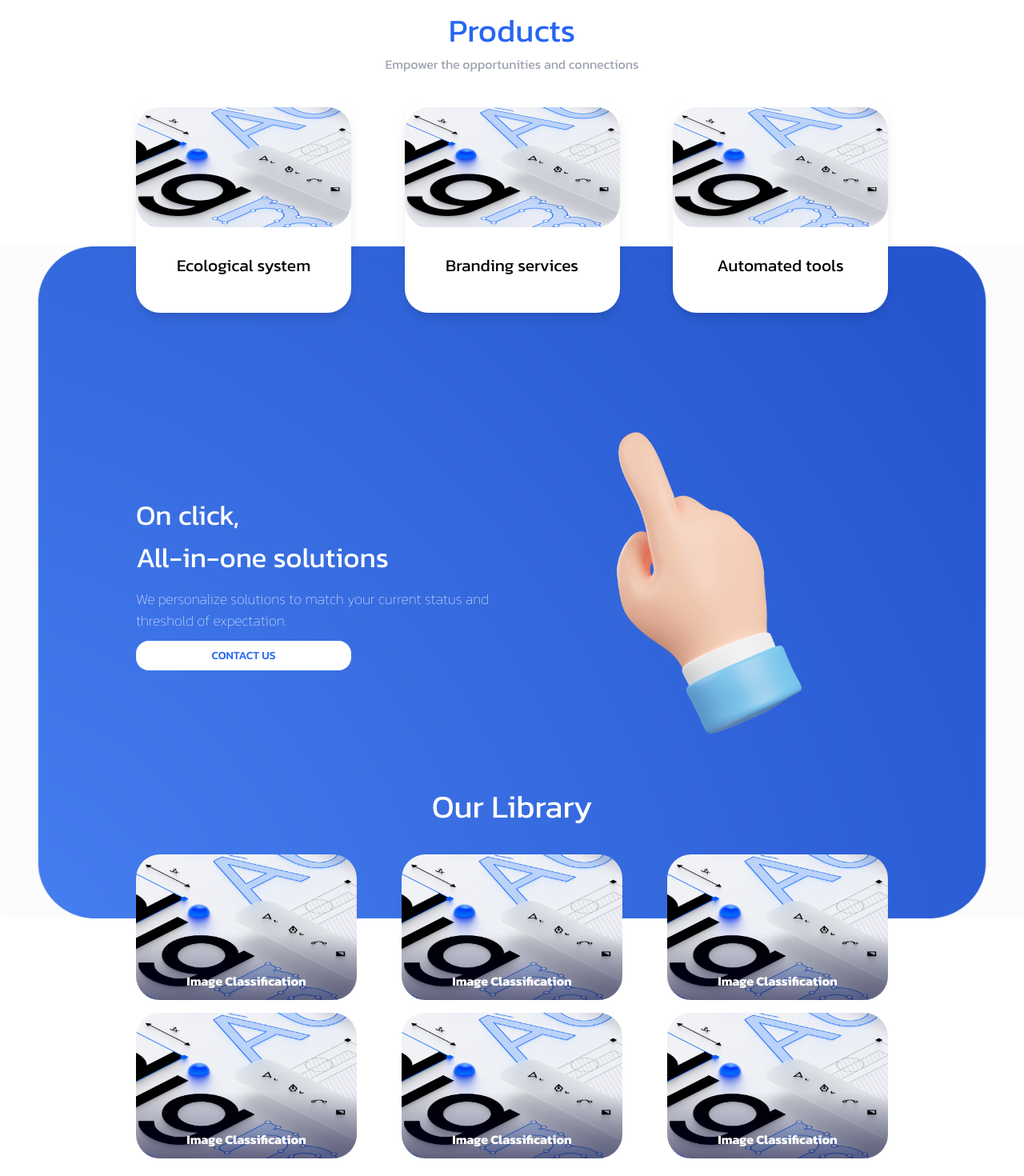
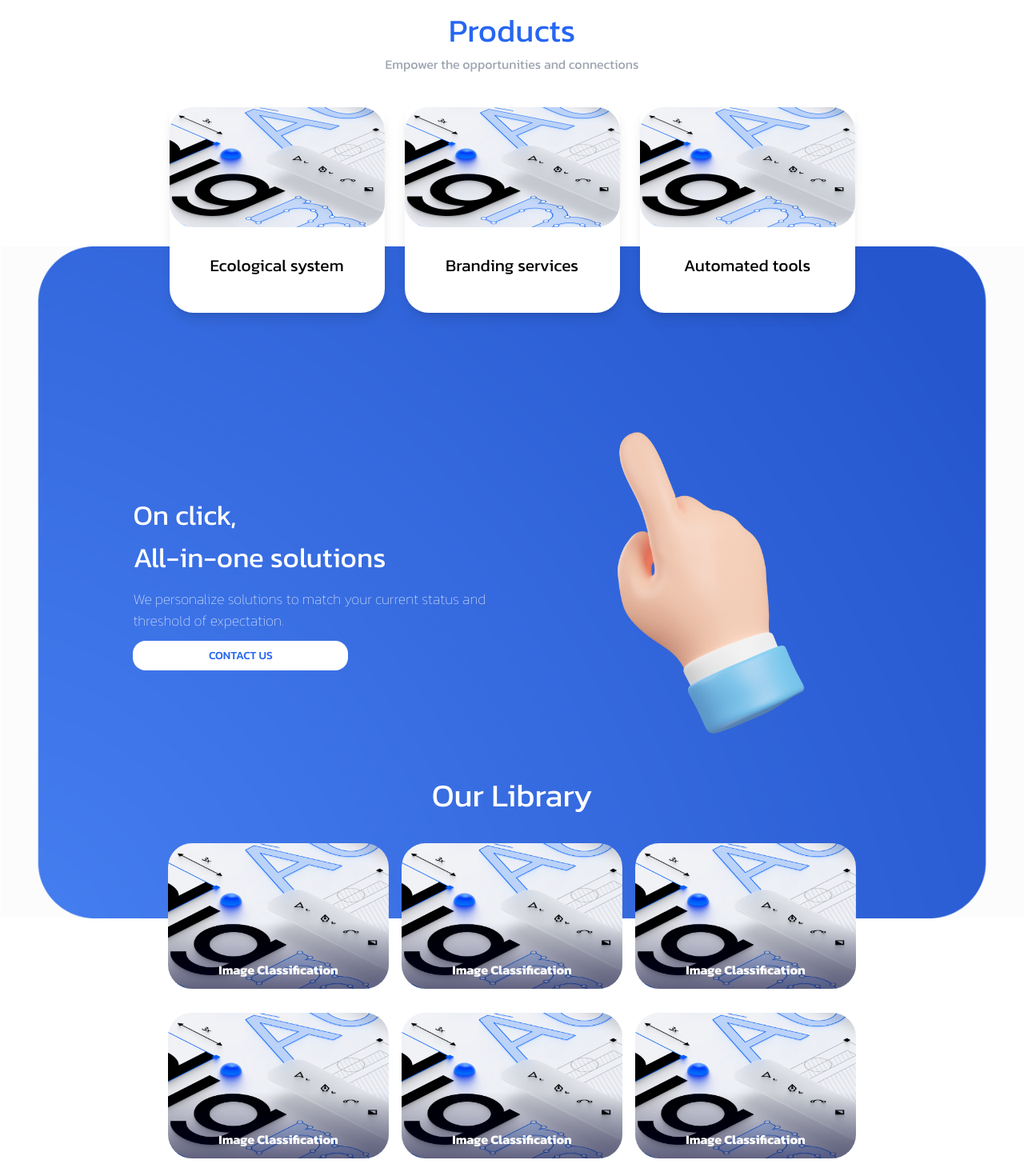
Before and after one commit to NguyenMinhChau/megaboom, a Next.js app: page / in a window 1280 px wide. Shown: the part 1280-2750 px from the top of the page at 80% size. Built offline with nearby package versions, Linux system fonts and the light colour scheme.

Commit message:
update layout

```diff
--- a/src/app/about_us/page.js
+++ b/src/app/about_us/page.js
@@ -17,7 +17,7 @@ export default function AboutUs() {
 				]}
 				urlImage={BACKGROUND_HERO?.src}
 			/>
-			<div className="py-[50px] px-[170px]">
+			<div className="py-[50px] px-[13vw]">
 				<ContentImageLeft
 					urlImage={ImageMax?.src}
 					desc={[
--- a/src/app/contact_us/page.js
+++ b/src/app/contact_us/page.js
@@ -35,7 +35,7 @@ export default function ContactUs() {
 				]}
 				urlImage={BACKGROUND_HERO?.src}
 			/>
-			<div className="py-[50px] px-[170px]">
+			<div className="py-[50px] px-[13vw]">
 				<div className={`${cx('form_container')}`}>
 					<FormInput
 						placeholder="Your full name"
--- a/src/app/products/page.js
+++ b/src/app/products/page.js
@@ -14,7 +14,7 @@ export default function ProductUs() {
 				desc={[,]}
 				urlImage={BACKGROUND_HERO?.src}
 			/>
-			<div className="py-[50px] px-[170px]">
+			<div className="py-[50px] px-[13vw]">
 				<ContentImageLeft
 					urlImage={ImageMax?.src}
 					desc={[`Branding service`]}
--- a/src/components/CTA/index.js
+++ b/src/components/CTA/index.js
@@ -20,14 +20,14 @@ const StylesContainer = styled('div')(({ theme, cols, spacing }) => ({
 	},
 	// Tablet
 	[theme.breakpoints.between('sm', 'md')]: {
-		justifyContent: 'space-between',
+		justifyContent: 'center',
 	},
 	// PC
 	[theme.breakpoints.up('lg')]: {
-		justifyContent: 'space-between',
+		justifyContent: 'center',
 	},
 	[theme.breakpoints.between('md', 'lg')]: {
-		justifyContent: 'space-between',
+		justifyContent: 'center',
 	},
 	'& .item': {
 		// mobile
@@ -47,7 +47,7 @@ const StylesContainer = styled('div')(({ theme, cols, spacing }) => ({
 
 export default function CTA() {
 	return (
-		<div className="w-full h-full px-[170px]">
+		<div className="w-full h-full px-[13vw]">
 			<StylesContainer cols={2} spacing="8px">
 				<div className="item flex-2 flex flex-col justify-center items-start">
 					<div className="text-white text-[35px] font-normal">
@@ -70,7 +70,7 @@ export default function CTA() {
 						Contact us
 					</Link>
 				</div>
-				<div className="item">
+				<div className="item flex items-center justify-center">
 					<Image
 						src={HandPointing}
 						className={`w-[467px] h-[467px]`}
--- a/src/components/CoreValue/index.js
+++ b/src/components/CoreValue/index.js
@@ -16,7 +16,6 @@ import {
 const StylesContainer = styled('div')(({ theme }) => ({
 	display: 'flex',
 	flexWrap: 'wrap',
-	padding: '0 170px',
 	marginTop: '30px',
 
 	[theme.breakpoints.up('xs')]: {
@@ -24,14 +23,14 @@ const StylesContainer = styled('div')(({ theme }) => ({
 	},
 	// Tablet
 	[theme.breakpoints.between('sm', 'md')]: {
-		justifyContent: 'space-between',
+		justifyContent: 'center',
 	},
 	// PC
 	[theme.breakpoints.up('lg')]: {
-		justifyContent: 'space-between',
+		justifyContent: 'center',
 	},
 	[theme.breakpoints.between('md', 'lg')]: {
-		justifyContent: 'space-between',
+		justifyContent: 'center',
 	},
 	gap: '25px',
 	width: '100%',
@@ -41,7 +40,7 @@ const StylesContainer = styled('div')(({ theme }) => ({
 export default function CoreValue() {
 	return (
 		<>
-			<div className="w-full flex items-center justify-center flex-col mt-[60px] mb-[180px]">
+			<div className="w-full flex items-center justify-center flex-col mt-[60px] mb-[180px] px-[13vw]">
 				<h1
 					className={`text-[40px] space-x-7`}
 					style={{
--- a/src/components/Footer/index.js
+++ b/src/components/Footer/index.js
@@ -14,7 +14,7 @@ export default function Footer() {
 					backgroundColor: PRIMARY_COLOR,
 				}}
 			>
-				<div className="p-2 flex flex-col gap-3 lg:flex-row px-[170px] md:flex-row justify-between lg:items-start items-center">
+				<div className="p-2 w-full flex flex-col gap-3 lg:flex-row px-[13vw] md:flex-row justify-between lg:items-start items-center">
 					<div className="flex flex-col gap-3 lg:items-start items-center justify-center flex-[3]">
 						<Link href={routers.home} className="inline-block w-48">
 							<Image
--- a/src/components/Header/index.js
+++ b/src/components/Header/index.js
@@ -23,7 +23,7 @@ export default function Header() {
 	return (
 		<>
 			<div
-				className={`w-full min-h-[78px] flex items-center justify-center px-[170px] ${
+				className={`w-full min-h-[78px] flex items-center justify-center px-[13vw] ${
 					sticky
 						? 'fixed top-0 left-0 z-50 duration-500 transition-all bg-[#2766f1]'
 						: 'bg-white'
--- a/src/components/Hero/index.js
+++ b/src/components/Hero/index.js
@@ -7,7 +7,7 @@ export default function Hero() {
 		<>
 			<div className={`w-full`}>
 				<div
-					className={`flex flex-col items-start justify-end w-full h-screen pb-[60px] px-[170px]`}
+					className={`flex flex-col items-start justify-end w-full h-screen pb-[12vh] px-[13vw]`}
 					style={{
 						backgroundImage: `url(${BACKGROUND_HERO?.src})`,
 						backgroundSize: '100% 100%',
--- a/src/components/OurClient/index.js
+++ b/src/components/OurClient/index.js
@@ -4,7 +4,7 @@ import React from 'react';
 export default function OurClient() {
 	return (
 		<>
-			<div className="w-full flex items-center justify-center flex-col mb-[60px] mt-[180px] px-[170px]">
+			<div className="w-full flex items-center justify-center flex-col mb-[60px] mt-[180px] px-[13vw]">
 				<h1
 					className="text-[40px] space-x-7"
 					style={{
--- a/src/components/OurLibrary/index.js
+++ b/src/components/OurLibrary/index.js
@@ -19,14 +19,14 @@ const StylesContainer = styled('div')(({ theme, cols, spacing }) => ({
 	},
 	// Tablet
 	[theme.breakpoints.between('sm', 'md')]: {
-		justifyContent: 'space-between',
+		justifyContent: 'center',
 	},
 	// PC
 	[theme.breakpoints.up('lg')]: {
-		justifyContent: 'space-between',
+		justifyContent: 'center',
 	},
 	[theme.breakpoints.between('md', 'lg')]: {
-		justifyContent: 'space-between',
+		justifyContent: 'center',
 	},
 	'& .item': {
 		// mobile
@@ -47,7 +47,7 @@ const StylesContainer = styled('div')(({ theme, cols, spacing }) => ({
 
 export default function OurLibrary() {
 	return (
-		<div className="w-full flex items-center justify-center flex-col my-[60px] px-[170px]">
+		<div className="w-full flex items-center justify-center flex-col my-[60px] px-[13vw]">
 			<h1
 				className={`text-[40px] space-x-7`}
 				style={{
@@ -75,6 +75,8 @@ export default function OurLibrary() {
 					description="Interpret and categorize different objects in images
 							or videos"
 				/>
+			</StylesContainer>
+			<StylesContainer cols={3} spacing="8px">
 				<OurLibraryItem
 					urlBgc={BgcImageProcessing?.src}
 					title="Image Classification"
--- a/src/components/Products/index.js
+++ b/src/components/Products/index.js
@@ -8,7 +8,6 @@ import { PRIMARY_COLOR } from '@/styles/color.global';
 const StylesContainer = styled('div')(({ theme }) => ({
 	display: 'flex',
 	flexWrap: 'wrap',
-	padding: '0 170px',
 	marginTop: '30px',
 
 	[theme.breakpoints.up('xs')]: {
@@ -16,14 +15,14 @@ const StylesContainer = styled('div')(({ theme }) => ({
 	},
 	// Tablet
 	[theme.breakpoints.between('sm', 'md')]: {
-		justifyContent: 'space-between',
+		justifyContent: 'center',
 	},
 	// PC
 	[theme.breakpoints.up('lg')]: {
-		justifyContent: 'space-between',
+		justifyContent: 'center',
 	},
 	[theme.breakpoints.between('md', 'lg')]: {
-		justifyContent: 'space-between',
+		justifyContent: 'center',
 	},
 	gap: '25px',
 	width: '100%',
@@ -33,7 +32,7 @@ const StylesContainer = styled('div')(({ theme }) => ({
 export default function Product() {
 	return (
 		<>
-			<div className="w-full flex items-center justify-center flex-col my-[60px]">
+			<div className="w-full flex items-center justify-center flex-col my-[60px] px-[13vw]">
 				<h1
 					className="text-[40px] space-x-7"
 					style={{
```
